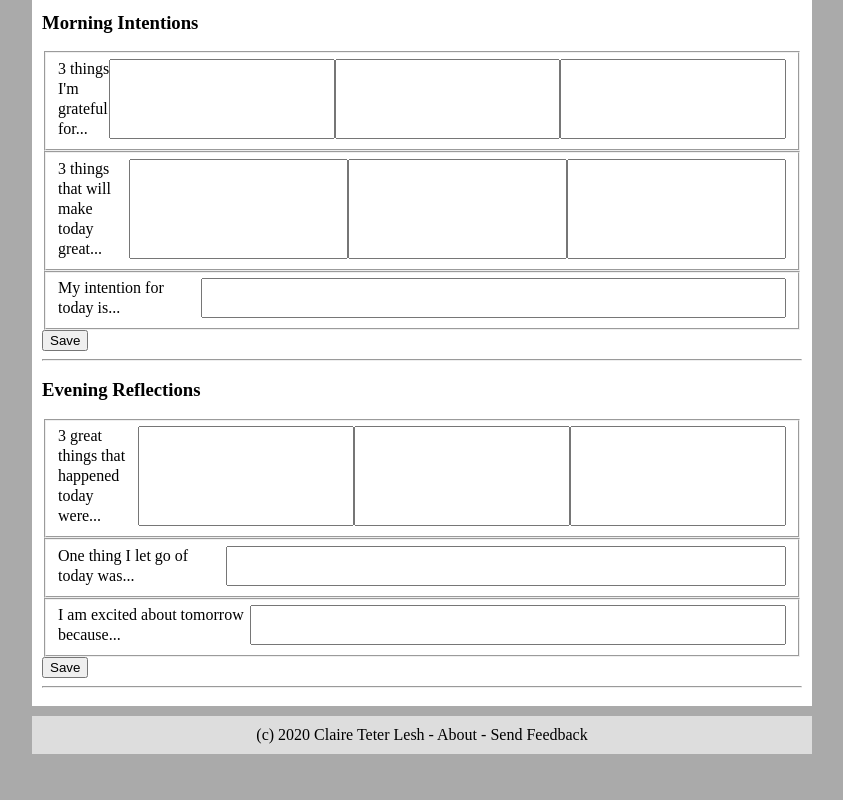
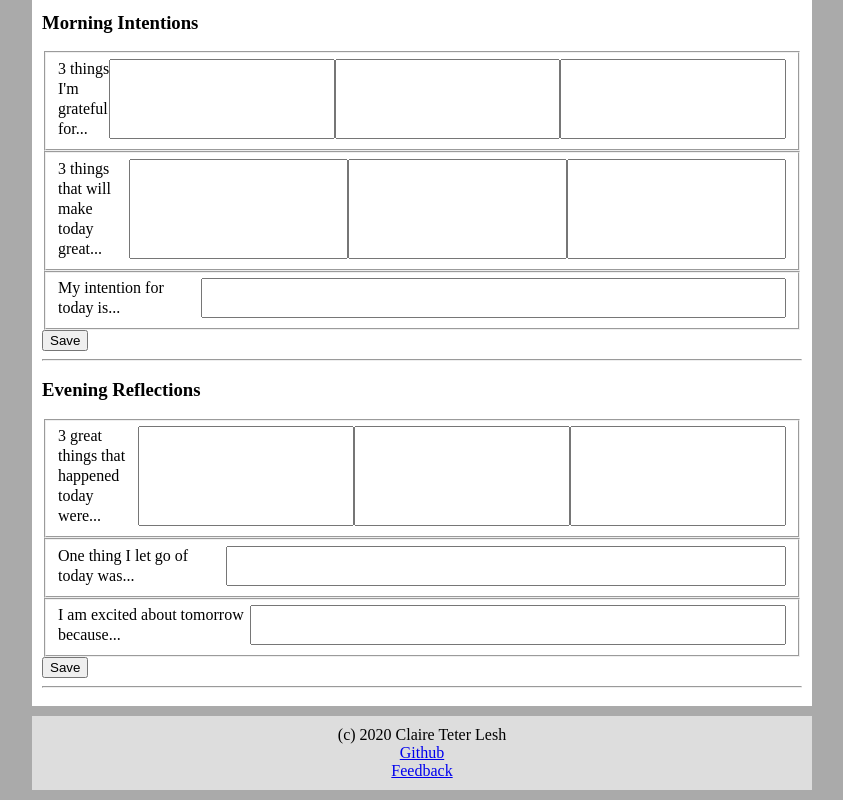
Before and after one commit to cteterita/take5-react, a React (Create React App) app: page /today in a window 1280 px wide. Shown: the part 187-987 px from the top of the page, without its empty margins (218-1061 px from the left). Before the commit the page ends 951 px from the top, so only its background shows below. Built offline with nearby package versions, Linux system fonts and the light colour scheme.

Commit message:
added footer links

```diff
--- a/src/App.js
+++ b/src/App.js
@@ -17,7 +17,11 @@ function App() {
         <Route path="/" component={LandingView} />
       </Switch>
       <footer>
-        (c) 2020 Claire Teter Lesh - About - Send Feedback
+        (c) 2020 Claire Teter Lesh
+        <br />
+        <a href="https://github.com/cteterita/take5-react" target="_blank" rel="noreferrer">Github</a>
+        <br />
+        <a href="https://docs.google.com/forms/d/e/1FAIpQLScz_YgbHT38M95Zn3xu1AhHGNT93GXElDGiFQ2Qsehi3r0ygA/viewform?usp=sf_link" target="_blank" rel="noreferrer">Feedback</a>
       </footer>
     </main>
   );
--- a/src/DayView/DayView.js
+++ b/src/DayView/DayView.js
@@ -68,7 +68,7 @@ function DayView(props) {
 
   const incrementDay = (n) => {
     updateDate(addDays(longDate, n));
-  }
+  };
 
   return (
     <>
```
